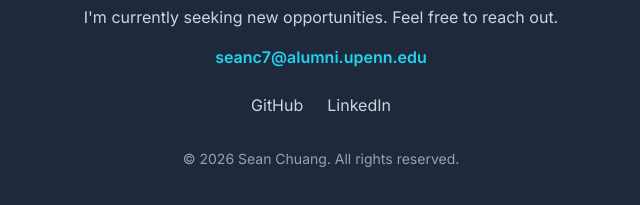
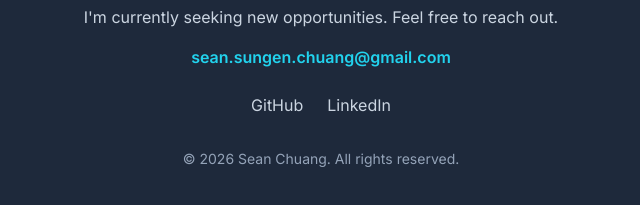
Before and after one commit to sungenchuang7/sungenchuang7.github.io, a plain HTML site: page index.html in a window 1280 px wide. Shown: the part 3700-3905 px from the top of the page, 319-959 px from the left. Drawn offline with nearby package versions, Linux system fonts and the light colour scheme.

Commit message:
Update email address

```diff
--- a/index.html
+++ b/index.html
@@ -357,7 +357,7 @@
         <p class="mt-2">
           I'm currently seeking new opportunities. Feel free to reach out.
         </p>
-        <p class="mt-4 font-semibold text-cyan-400">seanc7@alumni.upenn.edu</p>
+        <p class="mt-4 font-semibold text-cyan-400">sean.sungen.chuang@gmail.com</p>
         <div class="mt-6 flex justify-center space-x-6">
           <a href="https://github.com/sungenchuang7" class="hover:text-white"
             >GitHub</a
```
